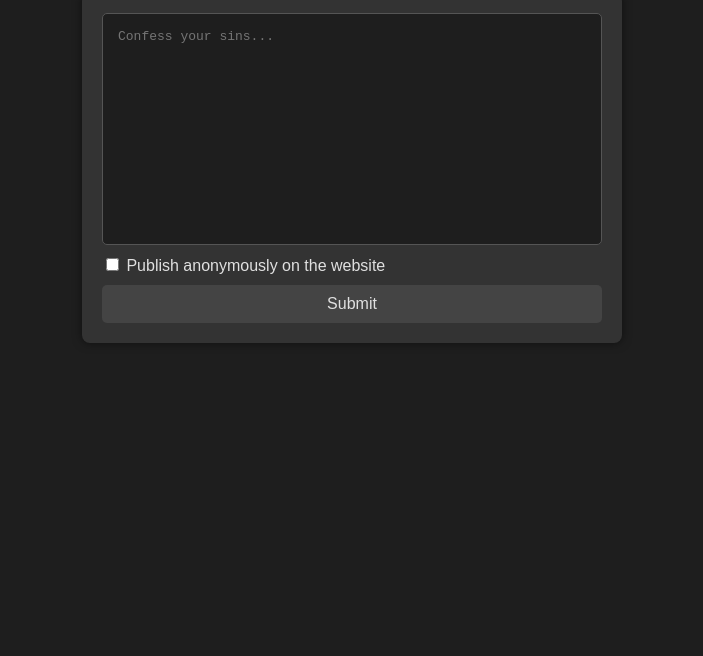
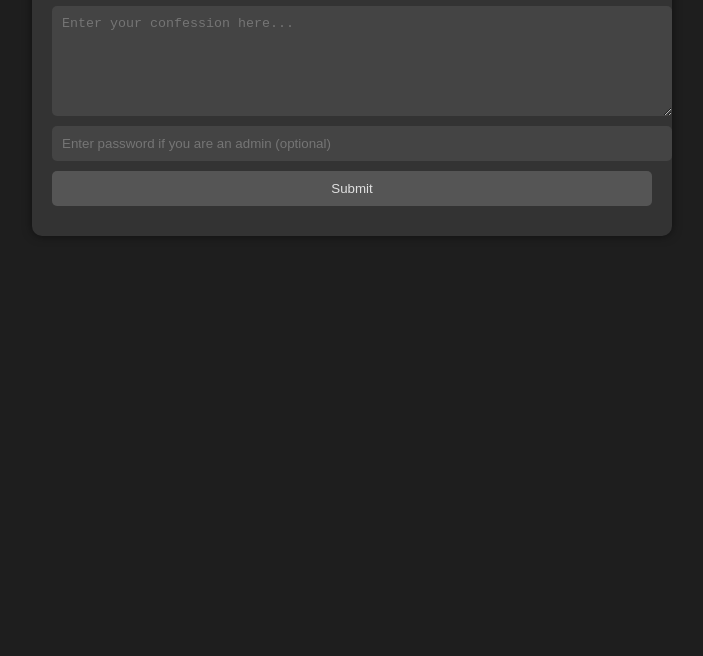
Before and after one commit to Sm1wht/sins-anonymous, a plain HTML site: page confess.html in a window 1280 px wide. Shown: the part 144-800 px from the top of the page, without its empty margins (288-991 px from the left). Drawn offline with Linux system fonts and the light colour scheme.

Commit message:
Aktualisieren von confess.html

```diff
--- a/confess.html
+++ b/confess.html
@@ -3,7 +3,7 @@
 <head>
     <meta charset="UTF-8">
     <meta name="viewport" content="width=device-width, initial-scale=1.0">
-    <title>Confess Your Sins</title>
+    <title>Make a Confession</title>
     <style>
         body {
             font-family: Arial, sans-serif;
@@ -11,89 +11,60 @@
             background-color: #1e1e1e;
             color: #e0e0e0;
         }
-        h1 {
-            text-align: center;
+        .confess-form {
+            max-width: 600px;
+            margin: 0 auto;
+            padding: 20px;
+            background: #333;
+            border-radius: 10px;
+            box-shadow: 0 0 10px rgba(0, 0, 0, 0.5);
+        }
+        .confess-form input, .confess-form textarea, .confess-form button {
+            display: block;
+            width: 100%;
+            margin: 10px 0;
+            padding: 10px;
+            border: none;
+            border-radius: 5px;
+        }
+        .confess-form input, .confess-form textarea {
+            background: #444;
             color: #e0e0e0;
         }
-        form {
-            display: flex;
-            flex-direction: column;
-            max-width: 500px;
-            margin: 50px auto;
-            padding: 20px;
-            background-color: #333;
-            border-radius: 8px;
-            box-shadow: 0 0 10px rgba(0, 0, 0, 0.5);
-        }
-        textarea {
-            resize: none;
-            padding: 15px;
-            margin-bottom: 10px;
-            border: 1px solid #555;
-            border-radius: 5px;
-            font-size: 1em;
+        .confess-form button {
+            background: #555;
             color: #e0e0e0;
-            background-color: #1e1e1e;
-            height: 200px; /* Increased height */
-        }
-        button {
-            padding: 10px;
-            background-color: #444;
-            color: #e0e0e0;
-            border: none;
-            border-radius: 5px;
-            font-size: 1em;
             cursor: pointer;
         }
-        button:hover {
-            background-color: #555;
-        }
-        .center {
-            text-align: center;
-        }
-        label {
-            margin-bottom: 10px;
-            color: #e0e0e0;
+        .confess-form button:hover {
+            background: #666;
         }
     </style>
 </head>
 <body>
-    <h1>Confess Your Sins</h1>
-    <form id="confessionForm">
-        <textarea id="confession" placeholder="Confess your sins..." required></textarea>
-        <label>
-            <input type="checkbox" id="publishAnonymously"> Publish anonymously on the website
-        </label>
-        <button type="submit">Submit</button>
-    </form>
-    <div id="message" class="center"></div>
+    <div class="confess-form">
+        <h1>Make a Confession</h1>
+        <textarea id="confessionText" placeholder="Enter your confession here..." rows="6"></textarea>
+        <input type="text" id="adminPassword" placeholder="Enter password if you are an admin (optional)"/>
+        <button onclick="submitConfession()">Submit</button>
+    </div>
 
     <script>
-        document.getElementById('confessionForm').addEventListener('submit', function(event) {
-            event.preventDefault();
-            const confession = document.getElementById('confession').value;
-            const publishAnonymously = document.getElementById('publishAnonymously').checked;
-            const messageDiv = document.getElementById('message');
+        function submitConfession() {
+            const confessionText = document.getElementById('confessionText').value;
+            const adminPassword = document.getElementById('adminPassword').value;
 
-            if (publishAnonymously) {
-                let publicConfessions = JSON.parse(localStorage.getItem('publicConfessions')) || [];
-                publicConfessions.push(confession);
-                localStorage.setItem('publicConfessions', JSON.stringify(publicConfessions));
-
-                messageDiv.innerText = "Your confession has been received and will be published anonymously.";
-            } else {
-                let privateConfessions = JSON.parse(localStorage.getItem('privateConfessions')) || [];
-                privateConfessions.push(confession);
-                localStorage.setItem('privateConfessions', JSON.stringify(privateConfessions));
-
-                messageDiv.innerText = "Your confession has been received.";
+            if (adminPassword === '76631') {
+                window.location.href = 'admin.html'; // Redirect to admin page
+                return;
             }
 
-            document.getElementById('confession').value = '';
-            setTimeout(() => {
-                window.location.href = 'index.html';
-            }, 1000);
-        });
+            const confessions = JSON.parse(localStorage.getItem('publicConfessions')) || [];
+            confessions.push(confessionText);
+            localStorage.setItem('publicConfessions', JSON.stringify(confessions));
+            alert('Confession submitted!');
+            window.location.href = 'index.html'; // Redirect to main page
+        }
     </script>
 </body>
 </html>
```
